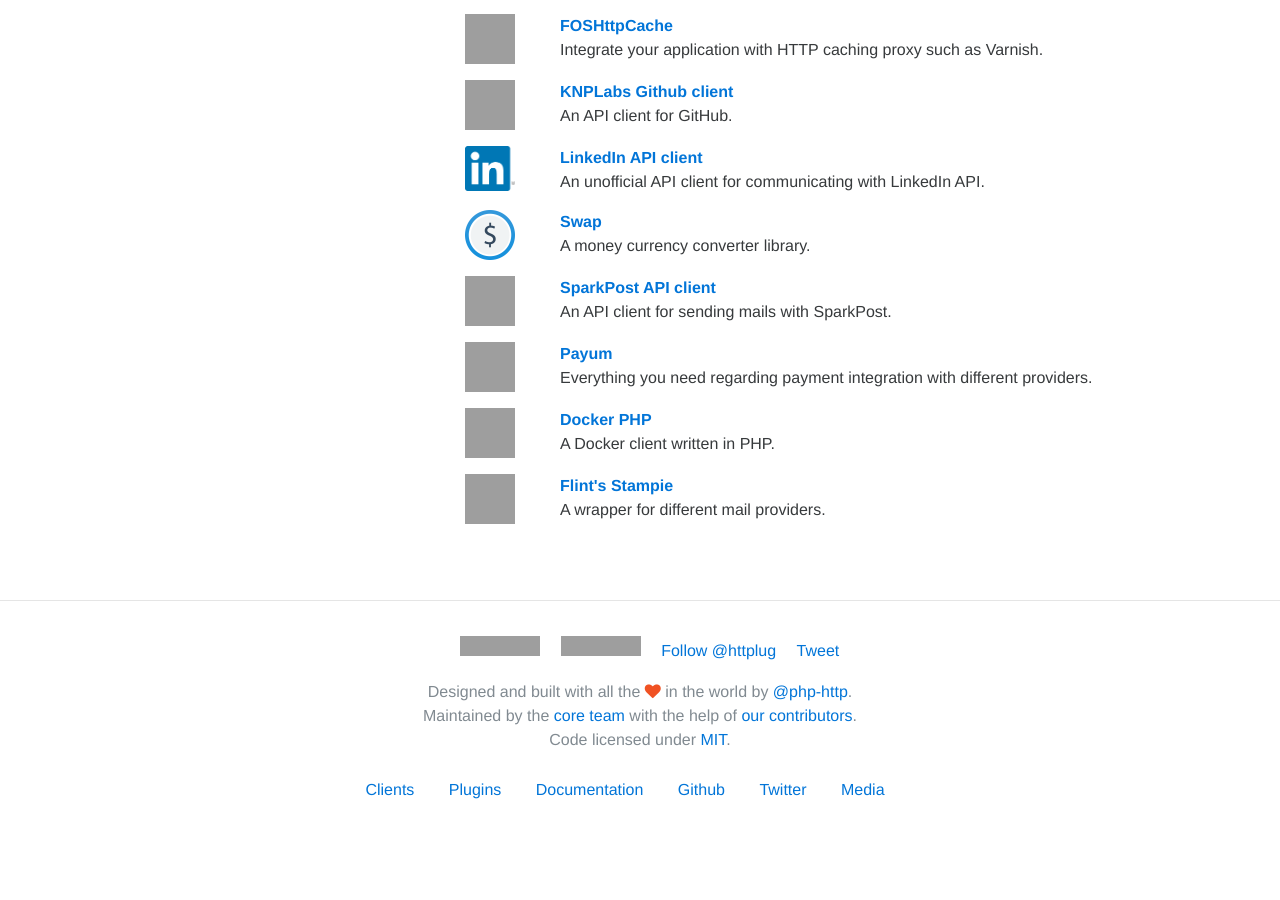
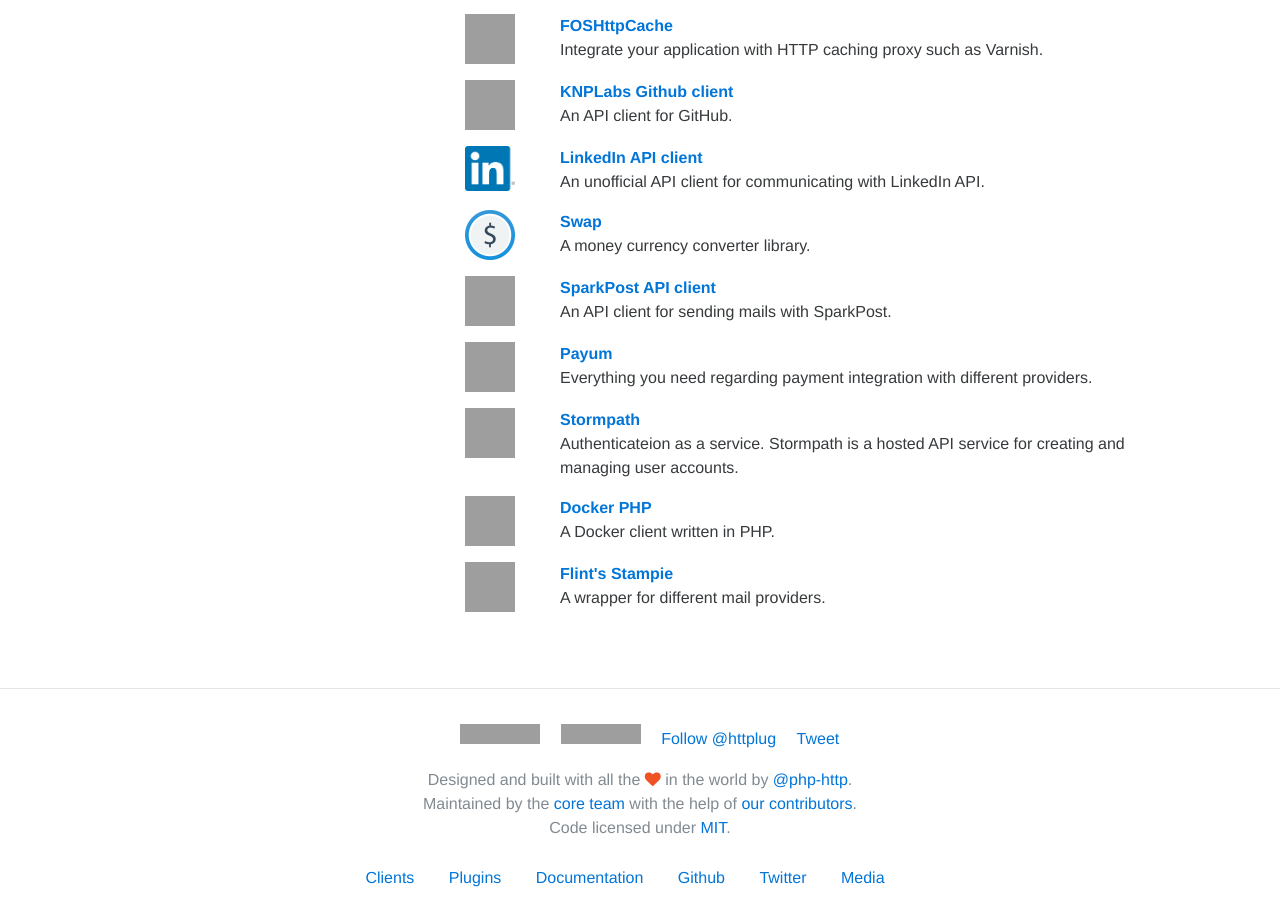
Before and after one commit to php-http/httplug.github.io, a Jekyll site: the page built from index.html, in a window 1280 px wide and 900 px high, scrolled down 1758 px. Built offline with Jekyll 4.4.1, drawn with Linux system fonts in a browser that asks for light colours; nearby versions of some CDN libraries; comment, search, counter and statistics services are not loaded; before the commit the page ends 2570 px from its top, so only the background shows below that; grey boxes are pictures that could not be loaded.

Commit message:
Added stormpath

```diff
--- a/index.html
+++ b/index.html
@@ -151,6 +151,16 @@
 				<br /> Everything you need regarding payment integration with different providers.
 			</div>
         </div>
+        <div class="row">
+            <div class="col-md-4"></div>
+            <div class="col-md-1">
+                    <img src="https://avatars1.githubusercontent.com/u/1377453?v=3&s=50" alt="Stormpath" />
+            </div>
+			<div class="col-md-7">
+				<b><a href="https://github.com/stormpath/stormpath-sdk-php">Stormpath</a></b>
+				<br /> Authenticateion as a service. Stormpath is a hosted API service for creating and managing user accounts.
+			</div>
+        </div>
 		<div class="row">
             <div class="col-md-4"></div>
             <div class="col-md-1">
```
